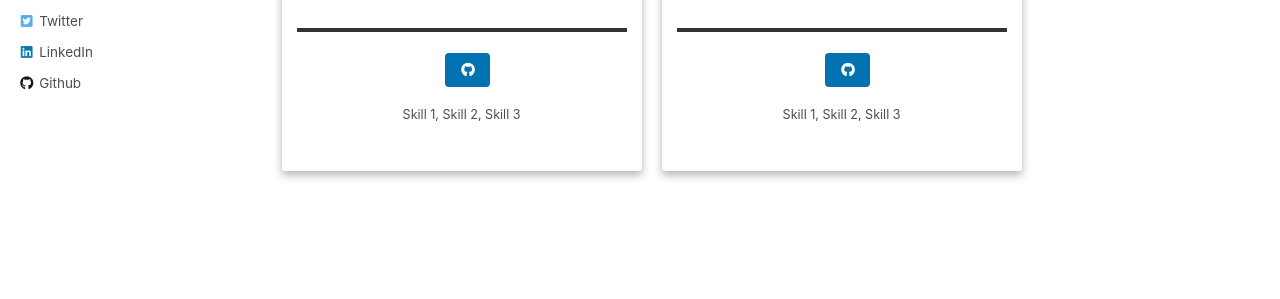
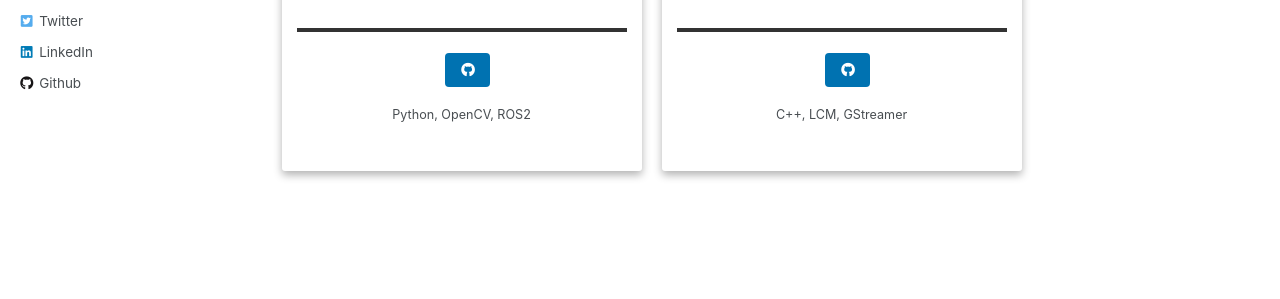
Before and after one commit to trushant05/trushant05.github.io, a Jekyll site: the page built from _pages/research.html, in a window 1280 px wide. Shown: the part 403-702 px from the top of the page. Built offline with Jekyll 4.4.1, drawn with Linux system fonts in a browser that asks for light colours.

Commit message:
add skills to research tab

```diff
--- a/_pages/research.html
+++ b/_pages/research.html
@@ -26,7 +26,7 @@ author_profile: true
           <i class="fab fa-solid fa-github" aria-hidden="true"></i>
         </a>
       </div>
-      <div class="text-muted"> Skill 1, Skill 2, Skill 3</div>
+      <div class="text-muted"> Python, OpenCV, ROS2</div>
     </div>
   </div>
 
@@ -47,7 +47,7 @@ author_profile: true
           <i class="fab fa-solid fa-github" aria-hidden="true"></i>
         </a>
       </div>
-      <div class="text-muted"> Skill 1, Skill 2, Skill 3</div>
+      <div class="text-muted"> C++, LCM, GStreamer</div>
     </div>
   </div>
 
```
